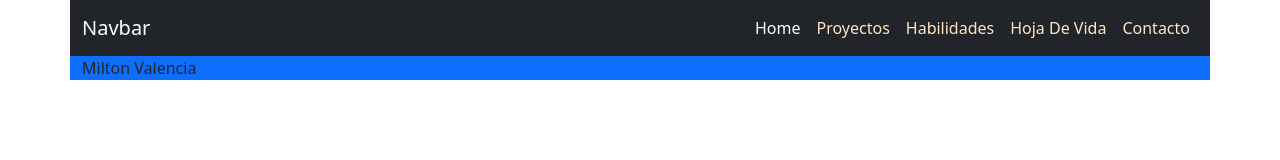
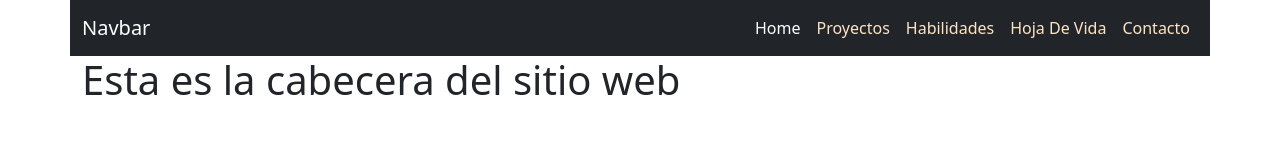
Before and after one commit to mvalenciar/portafolio, a plain HTML site: page index.html in a window 1280 px wide. Drawn offline with nearby package versions, Linux system fonts and the light colour scheme.

Commit message:
Se modifico la cabecera cambio a etiqueta header

```diff
--- a/index.html
+++ b/index.html
@@ -11,7 +11,7 @@
       integrity="sha384-GLhlTQ8iRABdZLl6O3oVMWSktQOp6b7In1Zl3/Jr59b6EGGoI1aFkw7cmDA6j6gD"
       crossorigin="anonymous"
     />
-    <link rel="stylesheet" href="css/style.css">
+    <link rel="stylesheet" href="css/style.css" />
   </head>
   <body>
     <nav class="container navbar navbar-expand-lg navbar-dark bg-dark">
@@ -31,7 +31,7 @@
         <div class="collapse navbar-collapse" id="navbarSupportedContent">
           <ul class="navbar-nav ms-auto mb-2 mb-lg-0 end-0">
             <li class="nav-item">
-              <a class="nav-link active" aria-current ="page" href="#">Home</a>
+              <a class="nav-link active" aria-current="page" href="#">Home</a>
             </li>
             <li class="nav-item">
               <a class="nav-link" href="#">Proyectos</a>
@@ -50,11 +50,13 @@
       </div>
     </nav>
 
-    <div class="container bg-primary">
+    <header class="container">
       <div class="row">
-        <div class="col">Milton Valencia</div>
+        <div class="col">
+          <h1>Esta es la cabecera del sitio web</h1>
+        </div>
       </div>
-    </div>
+    </header>
     <script
       src="https://cdn.jsdelivr.net/npm/bootstrap@5.3.0-alpha1/dist/js/bootstrap.bundle.min.js"
       integrity="sha384-w76AqPfDkMBDXo30jS1Sgez6pr3x5MlQ1ZAGC+nuZB+EYdgRZgiwxhTBTkF7CXvN"
```
